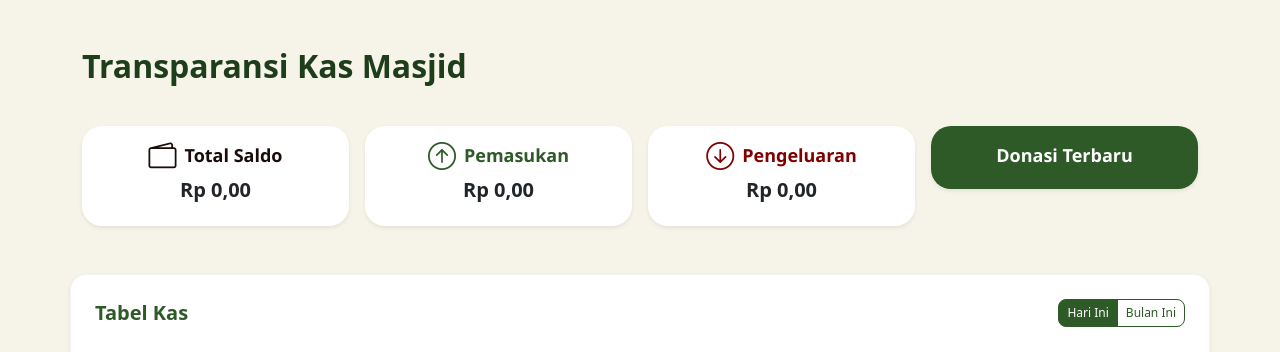
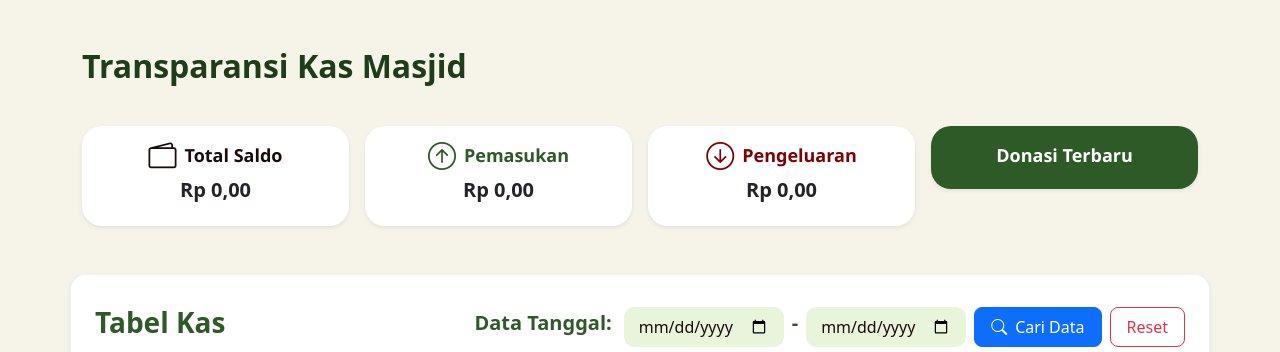
Before and after one commit to fashyonn/sigma, a PHP site: page / in a window 1280 px wide. Shown: the part 1262-1614 px from the top of the page. Run offline with PHP 8.4, Linux system fonts and the light colour scheme; data that the repository does not hold is empty.

Commit message:
update.php

```diff
--- a/index.php
+++ b/index.php
@@ -4,14 +4,14 @@ include 'koneksi.php';
 		sum(case when jenis = 'Kas Masuk' then nominal else 0 end) AS totalMasuk,
 		sum(case when jenis = 'Kas Keluar' then nominal else 0 end) AS totalKeluar
 		FROM kas");
-	$queryKas=mysqli_query($connect,"SELECT * from kas order by tanggal desc");
-	$queryProgram= mysqli_query($connect, "SELECT * from program where status = 'aktif'");
-	$queryPilih= mysqli_query($connect, "SELECT * from program where status = 'aktif'");
-	$queryRecent= mysqli_query($connect,"SELECT * from kas where donasiID is not null order by kasID desc limit 1");
+$queryKas = mysqli_query($connect, "SELECT * from kas order by tanggal desc");
+$queryProgram = mysqli_query($connect, "SELECT * from program where status = 'aktif'");
+$queryPilih = mysqli_query($connect, "SELECT * from program where status = 'aktif'");
+$queryRecent = mysqli_query($connect, "SELECT * from kas where donasiID is not null order by kasID desc limit 1");
 $data_total = mysqli_fetch_assoc($total);
-	$pemasukan  = $data_total['totalMasuk'] ?? 0;
+$pemasukan = $data_total['totalMasuk'] ?? 0;
 $pengeluaran = $data_total['totalKeluar'] ?? 0;
-	$saldo  = $pemasukan - $pengeluaran;
+$saldo = $pemasukan - $pengeluaran;
 
 if (isset($_GET['aksi']) && $_GET['aksi'] == 'tambahDonasi') {
     mysqli_query($connect, "INSERT INTO donasi(tanggal, programID, nama, nominal, noRef) VALUES ('{$_POST['tanggal']}','{$_POST['program']}','{$_POST['nama']}', '{$_POST['nominal']}','{$_POST['noRef']}')");
@@ -51,7 +51,7 @@ include 'koneksi.php';
 
             <div class="ms-auto d-flex align-items-center">
 
-                <a href="login.html" class="btn btn-outline-success rounded-pill px-4 d-flex align-items-center">
+                <a href="login.php" class="btn btn-outline-success rounded-pill px-4 d-flex align-items-center">
                     <i class="bi bi-person-fill me-2"></i> Admin
                 </a>
             </div>
@@ -81,21 +81,21 @@ include 'koneksi.php';
             <h2 class="section-title">Featured Programs</h2>
 
             <div class="row g-4 justify-content-center">
-            	<?php while ($program=mysqli_fetch_assoc($queryProgram)):
-            		$queryTerkumpul=mysqli_query($connect,"SELECT sum(nominal) as terkumpul from kas where programID='{$program['programID']}'");
-            		$nominal=mysqli_fetch_assoc($queryTerkumpul);
+                <?php while ($program = mysqli_fetch_assoc($queryProgram)):
+                    $queryTerkumpul = mysqli_query($connect, "SELECT sum(nominal) as terkumpul from kas where programID='{$program['programID']}'");
+                    $nominal = mysqli_fetch_assoc($queryTerkumpul);
                     $persen = round(($nominal['terkumpul'] / $program['target']) * 100);
                     ?>
                     <div class="col-md-4">
                         <div class="program-card">
-                        <img src="asset/beasiswa.jpg" alt="<?=$program['nama']?>">
+                            <img src="asset/beasiswa.jpg" alt="<?= $program['nama'] ?>">
                             <div class="program-content">
-                            <h5><?=$program['nama']?></h5>
+                                <h5><?= $program['nama'] ?></h5>
                                 <div class="progress-info">
                                     <div class="progress">
-                                    <div class="progress-bar" style="width: <?=$persen?>%"></div>
+                                        <div class="progress-bar" style="width: <?= $persen ?>%"></div>
                                     </div>
-                                <p>Funding Progress <span><?=$persen?>%</span></p>
+                                    <p>Funding Progress <span><?= $persen ?>%</span></p>
                                 </div>
                                 <a href="#donasi" class="btn-donasi">Donasi Sekarang</a>
                             </div>
@@ -141,11 +141,12 @@ include 'koneksi.php';
                 <div class="col-md-3">
                     <div class="summary-card-donasi shadow-sm p-3 text-white">
                         <span class="text-kas-4 fw-bold d-block mb-1">Donasi Terbaru</span>
-                        <?php while($donasiTerbaru=mysqli_fetch_assoc($queryRecent)):
-                        	$programTerbaru= mysqli_query($connect, "SELECT * from program where programID = '{$donasiTerbaru['programID']}'");?>
-                        <h5 class="fw-bold mb-0"><?= "Rp " . number_format($donasiTerbaru['nominal'], 2, ',', '.'); ?></h5>
-                        	<?php while($programRecent=mysqli_fetch_assoc($programTerbaru)):?>
-                        <small class="opacity-75">- <?=$programRecent['nama']?></small>
+                        <?php while ($donasiTerbaru = mysqli_fetch_assoc($queryRecent)):
+                            $programTerbaru = mysqli_query($connect, "SELECT * from program where programID = '{$donasiTerbaru['programID']}'"); ?>
+                            <h5 class="fw-bold mb-0"><?= "Rp " . number_format($donasiTerbaru['nominal'], 2, ',', '.'); ?>
+                            </h5>
+                            <?php while ($programRecent = mysqli_fetch_assoc($programTerbaru)): ?>
+                                <small class="opacity-75">- <?= $programRecent['nama'] ?></small>
                             <?php endwhile; ?>
                         <?php endwhile; ?>
                     </div>
@@ -155,13 +156,40 @@ include 'koneksi.php';
             <div class="row g-4">
 
                 <div class="table-container p-4 shadow-sm bg-white rounded-4">
-                        <div class="d-flex justify-content-between align-items-center mb-3">
-                            <h5 class="fw-bold mb-0 text-pemasukan">Tabel Kas</h5>
-                            <div class="btn-group btn-group-sm">
-                                <button class="btn btn-outline-pemasukan active">Hari Ini</button>
-                                <button class="btn btn-outline-pemasukan">Bulan Ini</button>
+                    <div class="row align-items-center mb-3">
+
+                        <div class="col-md-3">
+                            <h3 class="fw-bold m-0" style="color: var(--hijau-muda);">Tabel Kas</h3>
+                        </div>
+
+                        <div class="col-md-9">
+                            <div class="d-flex align-items-center justify-content-end flex-wrap gap-2 mt-2">
+
+                                <h5 class="fw-bold me-1" style="color: var(--hijau-muda); white-space: nowrap;">Data
+                                    Tanggal:</h5>
+
+                                <input type="date" class="form-control input-tanggal"
+                                    style="height: 40px; width: 160px; border-radius: 10px !important;">
+
+                                <h5 class="fw-bold" style="color: var(--hijau-muda);">-</h5>
+
+                                <input type="date" class="form-control input-tanggal"
+                                    style="height: 40px; width: 160px; border-radius: 10px !important;">
+
+                                <button type="submit" class="btn btn-primary d-flex align-items-center px-3"
+                                    style="height: 40px; border-radius: 8px;">
+                                    <i class="bi bi-search me-2"></i> Cari Data
+                                </button>
+
+                                <button type="reset" class="btn btn-outline-danger d-flex align-items-center px-3"
+                                    style="height: 40px; border-radius: 8px;">
+                                    Reset
+                                </button>
+
                             </div>
                         </div>
+                    </div>
+
                     <div class="table-responsive">
                         <table class="table table-hover align-middle custom-table">
                             <thead>
@@ -174,17 +202,19 @@ include 'koneksi.php';
                                 </tr>
                             </thead>
                             <tbody>
-								<?php while ($kas=mysqli_fetch_array($queryKas)) :
-									$queryProgramKas= mysqli_query($connect, "SELECT * from program WHERE programID = '{$kas['programID']}'");
+                                <?php while ($kas = mysqli_fetch_array($queryKas)):
+                                    $queryProgramKas = mysqli_query($connect, "SELECT * from program WHERE programID = '{$kas['programID']}'");
                                     $programKas = mysqli_fetch_assoc($queryProgramKas); ?>
                                     <tr>
-                                        <td><?=$kas['tanggal']?></td>
-                                        <td><?=$kas['jenis']?></td>
-                                        <td><?= $programKas['nama']?></td>
-                                        <td><?=$kas['keterangan']?></td>
-                                        <td class="text-pemasukan fw-bold"><?= "Rp " . number_format($kas['nominal'], 2, ',', '.'); ?></td>
+                                        <td><?= $kas['tanggal'] ?></td>
+                                        <td><?= $kas['jenis'] ?></td>
+                                        <td><?= $programKas['nama'] ?></td>
+                                        <td><?= $kas['keterangan'] ?></td>
+                                        <td class="text-pemasukan fw-bold">
+                                            <?= "Rp " . number_format($kas['nominal'], 2, ',', '.'); ?>
+                                        </td>
                                     </tr>
-                                <?php endwhile;?>
+                                <?php endwhile; ?>
                             </tbody>
                         </table>
                     </div>
@@ -230,20 +260,21 @@ include 'koneksi.php';
                             <div class="row">
                                 <div class="col-md-6 mb-3">
                                     <label class="form-label small fw-bold">Nama Lengkap</label>
-                                    <input type="text" name="nama" class="form-control" placeholder="Nama donatur" required>
+                                    <input type="text" name="nama" class="form-control" placeholder="Nama donatur"
+                                        required>
                                 </div>
                                 <div class="col-md-6 mb-3">
                                     <label class="form-label small fw-bold">Tanggal Transfer</label>
-                                    <input type="date"  name="tanggal" class="form-control" required>
+                                    <input type="date" name="tanggal" class="form-control" required>
                                 </div>
                             </div>
 
                             <div class="mb-3">
                                 <label class="form-label small fw-bold">Jenis Program</label>
-                                <select class="form-select" id="selectProgram" required>
+                                <select class="form-select" id="selectProgram" name="program" required>
                                     <option value="" disabled selected>Pilih Program...</option>
-						        <?php while($program=mysqli_fetch_assoc($queryPilih)):?>
-						            <option value="<?=$program['programID']?>"> <?=$program['nama']?> </option>
+                                    <?php while ($program = mysqli_fetch_assoc($queryPilih)): ?>
+                                        <option value="<?= $program['programID'] ?>"> <?= $program['nama'] ?> </option>
                                     <?php endwhile; ?>
                                 </select>
                             </div>
@@ -251,11 +282,13 @@ include 'koneksi.php';
                             <div class="row">
                                 <div class="col-md-6 mb-3">
                                     <label class="form-label small fw-bold">Nominal (Rp)</label>
-                                    <input type="number" name="nominal" class="form-control" placeholder="Contoh: 100000" required>
+                                    <input type="number" name="nominal" class="form-control"
+                                        placeholder="Contoh: 100000" required>
                                 </div>
                                 <div class="col-md-6 mb-3">
                                     <label class="form-label small fw-bold">No. Bukti Transfer</label>
-                                    <input type="text" name="noRef" class="form-control" placeholder="Nomor referensi/ID" required>
+                                    <input type="text" name="noRef" class="form-control"
+                                        placeholder="Nomor referensi/ID" required>
                                 </div>
                             </div>
 
```
Lines whose indentation alone changed are shown as unchanged.
